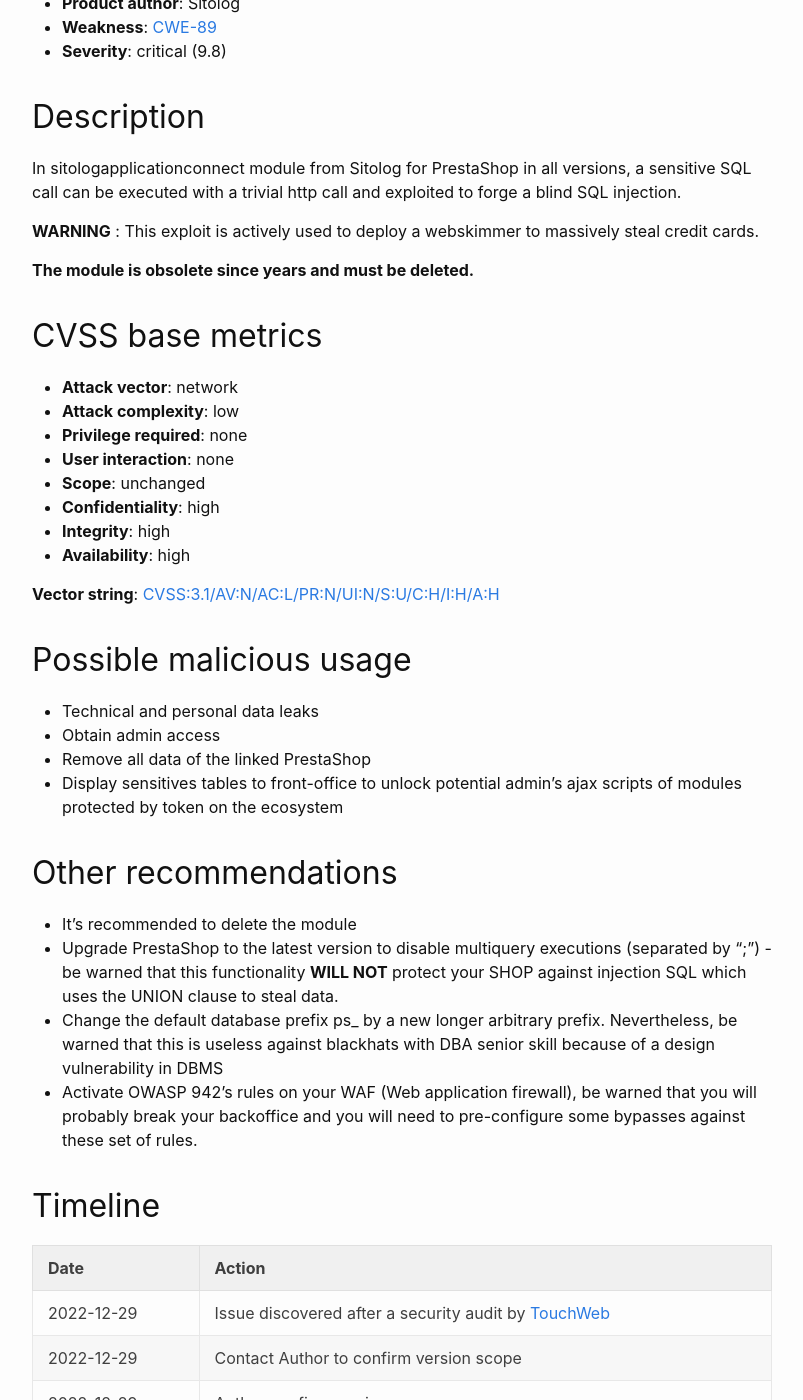
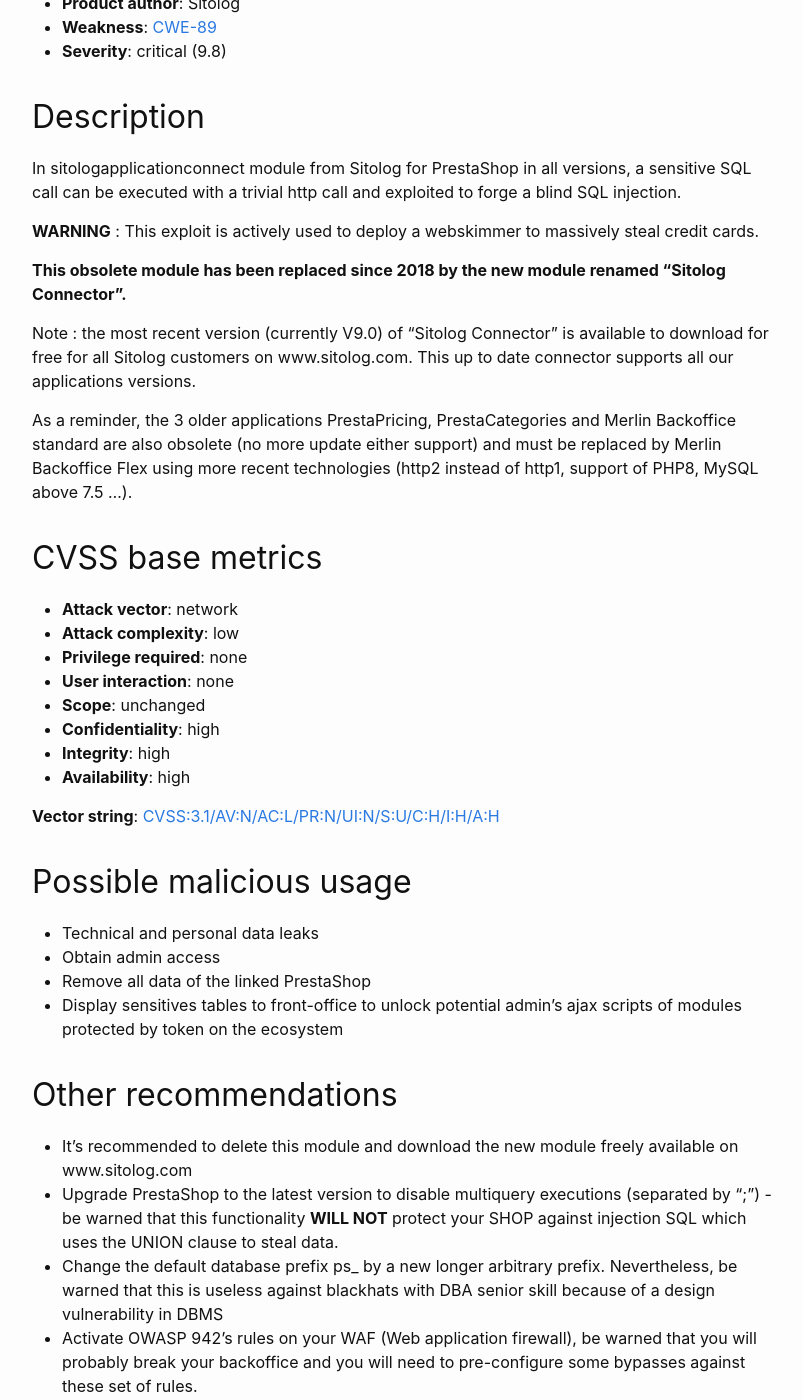
Before and after one commit to friends-of-presta/security-advisories, a Jekyll site: the page built from _posts/2023-10-11-sitologapplicationconnect.md, in a window 1280 px wide and 1400 px high, scrolled down 1157 px. Shown: the whole window, without its empty margins (238-1041 px from the left). Built offline with Jekyll 4.4.1, drawn with Linux system fonts in a browser that asks for light colours.

Commit message:
Update 2023-10-11-sitologapplicationconnect.md
View with author.

```diff
--- a/_posts/2023-10-11-sitologapplicationconnect.md
+++ b/_posts/2023-10-11-sitologapplicationconnect.md
@@ -30,7 +30,11 @@ In sitologapplicationconnect module from Sitolog for PrestaShop in all versions,
 
 **WARNING** : This exploit is actively used to deploy a webskimmer to massively steal credit cards.
 
-**The module is obsolete since years and must be deleted.**
+**This obsolete module has been replaced since 2018 by the new module renamed "Sitolog Connector".**
+
+Note : the most recent version (currently V9.0) of "Sitolog Connector" is available to download for free for all Sitolog customers on www.sitolog.com. This up to date connector supports all our applications versions.
+
+As a reminder, the 3 older applications PrestaPricing, PrestaCategories and Merlin Backoffice standard are also obsolete (no more update either support) and must be replaced by Merlin Backoffice Flex using more recent technologies (http2 instead of http1, support of PHP8, MySQL above 7.5 ...).
 
 ## CVSS base metrics
 
@@ -54,7 +58,7 @@ In sitologapplicationconnect module from Sitolog for PrestaShop in all versions,
 
 ## Other recommendations
 
-* It's recommended to delete the module
+* It's recommended to delete this module and download the new module freely available on www.sitolog.com
 * Upgrade PrestaShop to the latest version to disable multiquery executions (separated by “;”) - be warned that this functionality **WILL NOT** protect your SHOP against injection SQL which uses the UNION clause to steal data.
 * Change the default database prefix ps_ by a new longer arbitrary prefix. Nevertheless, be warned that this is useless against blackhats with DBA senior skill because of a design vulnerability in DBMS
 * Activate OWASP 942’s rules on your WAF (Web application firewall), be warned that you will probably break your backoffice and you will need to pre-configure some bypasses against these set of rules.
```
